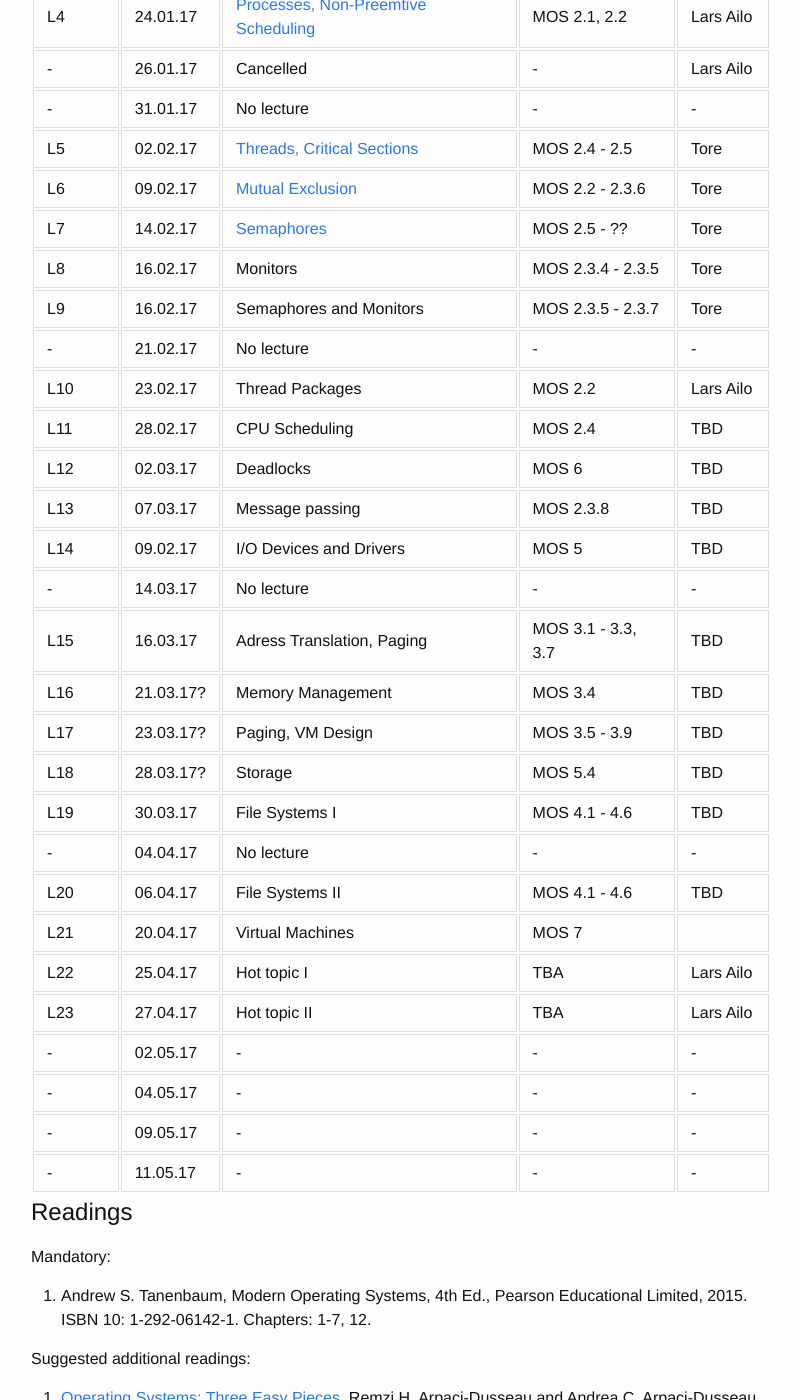
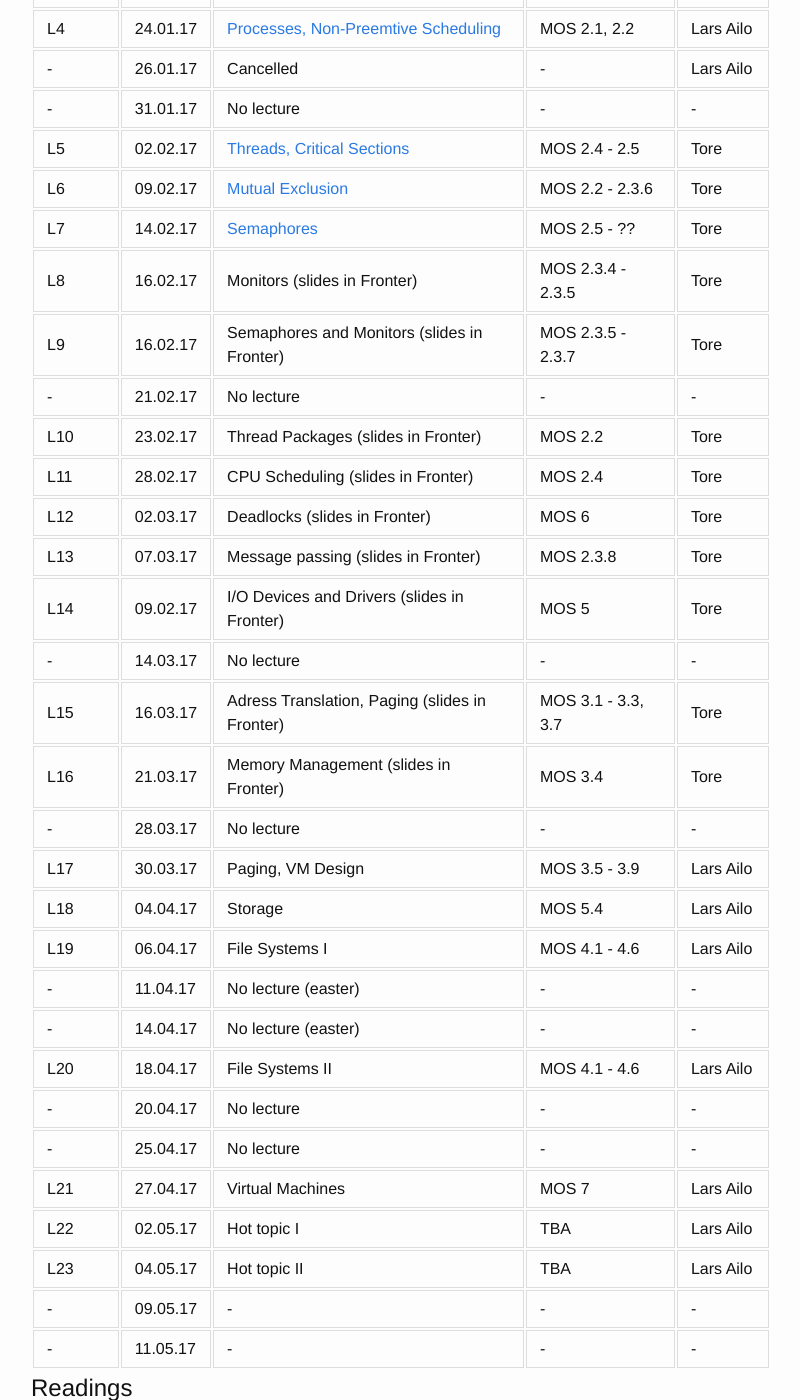
Before and after one commit to uit-inf-2201-s17/uit-inf-2201-s17.github.io, a Jekyll site: the page built from index.md, in a window 1280 px wide and 1400 px high, scrolled down 1066 px. Shown: the whole window, without its empty margins (239-1039 px from the left). Built offline with Jekyll 4.4.1, drawn with Linux system fonts in a browser that asks for light colours; some of the changed text lies outside the part shown.

Commit message:
Updated lecture plan

```diff
--- a/index.md
+++ b/index.md
@@ -46,27 +46,29 @@ Refer to the lecture and mandatory assignment plan, and e-mails, for which room
 | L5  | 02.02.17 | [Threads, Critical Sections](lectures/05 - Threads.pdf) | MOS 2.4 - 2.5 | Tore |
 | L6  | 09.02.17 | [Mutual Exclusion](lectures/06 - Mutual Exclusion.pdf) | MOS 2.2 - 2.3.6 | Tore |
 | L7  | 14.02.17 | [Semaphores](lectures/07 - Semaphores.pdf) | MOS 2.5 - ?? | Tore |
-| L8  | 16.02.17 | Monitors   | MOS 2.3.4 - 2.3.5 | Tore |
-| L9  | 16.02.17 | Semaphores and Monitors | MOS 2.3.5 - 2.3.7 | Tore |
+| L8  | 16.02.17 | Monitors (slides in Fronter)  | MOS 2.3.4 - 2.3.5 | Tore |
+| L9  | 16.02.17 | Semaphores and Monitors (slides in Fronter) | MOS 2.3.5 - 2.3.7 | Tore |
 | -   | 21.02.17 | No lecture | - | - |
-| L10 | 23.02.17 | Thread Packages | MOS 2.2 | Lars Ailo |
-| L11 | 28.02.17 | CPU Scheduling | MOS 2.4 | TBD |
-| L12 | 02.03.17 | Deadlocks | MOS 6 | TBD |
-| L13 | 07.03.17 | Message passing | MOS 2.3.8 | TBD |
-| L14 | 09.02.17 | I/O Devices and Drivers | MOS 5 | TBD |
+| L10 | 23.02.17 | Thread Packages (slides in Fronter) | MOS 2.2 | Tore |
+| L11 | 28.02.17 | CPU Scheduling (slides in Fronter) | MOS 2.4 | Tore |
+| L12 | 02.03.17 | Deadlocks (slides in Fronter) | MOS 6 | Tore |
+| L13 | 07.03.17 | Message passing (slides in Fronter) | MOS 2.3.8 | Tore |
+| L14 | 09.02.17 | I/O Devices and Drivers (slides in Fronter) | MOS 5 | Tore |
 | -   | 14.03.17 | No lecture | - | - |
-| L15 | 16.03.17 | Adress Translation, Paging | MOS 3.1 - 3.3, 3.7| TBD |
-| L16 | 21.03.17? | Memory Management | MOS 3.4 | TBD |
-| L17 | 23.03.17? | Paging, VM Design | MOS 3.5 - 3.9 | TBD |
-| L18 | 28.03.17? | Storage | MOS 5.4 | TBD |
-| L19 | 30.03.17 | File Systems I | MOS 4.1 - 4.6 | TBD |
-| -   | 04.04.17 | No lecture | - | - |
-| L20 | 06.04.17 | File Systems II | MOS 4.1 - 4.6 | TBD |
-| L21 | 20.04.17 | Virtual Machines | MOS 7 | |
-| L22 | 25.04.17 | Hot topic I | TBA | Lars Ailo |
-| L23 | 27.04.17 | Hot topic II | TBA | Lars Ailo |
-| -   | 02.05.17 | - | - | - |
-| -   | 04.05.17 | - | - | - |
+| L15 | 16.03.17 | Adress Translation, Paging (slides in Fronter) | MOS 3.1 - 3.3, 3.7| Tore |
+| L16 | 21.03.17 | Memory Management (slides in Fronter) | MOS 3.4 | Tore |
+| -   | 28.03.17 | No lecture | -| - |
+| L17 | 30.03.17 | Paging, VM Design | MOS 3.5 - 3.9 | Lars Ailo |
+| L18 | 04.04.17 | Storage | MOS 5.4 | Lars Ailo |
+| L19 | 06.04.17 | File Systems I | MOS 4.1 - 4.6 | Lars Ailo |
+| -   | 11.04.17 | No lecture (easter) | - | - |
+| -   | 14.04.17 | No lecture (easter) | - | - |
+| L20 | 18.04.17 | File Systems II | MOS 4.1 - 4.6 | Lars Ailo |
+| -   | 20.04.17 | No lecture | - | - |
+| -   | 25.04.17 | No lecture | - | - |
+| L21 | 27.04.17 | Virtual Machines | MOS 7 | Lars Ailo |
+| L22 | 02.05.17 | Hot topic I | TBA | Lars Ailo |
+| L23 | 04.05.17 | Hot topic II | TBA | Lars Ailo |
 | -   | 09.05.17 | - | - | - |
 | -   | 11.05.17 | - | - | - |
 
@@ -91,6 +93,6 @@ Note! The UiT rules regarding cheating on exams ["Kildebruk, plagiering og fusk
 | P2      | 01.02.17 | 08.02.17 | 22.02.17 | Assignment 2 |
 | P3      | 22.02.17 | 01.03.17 | 08.03.17 | Assignment 3 |
 | P4      | 08.03.17 | 15.03.17 | 29.03.17 | Assignment 4 |
-| P5      | 29.03.17 | 05.04.17 | 26.04.17? | Assignment 5 |
+| P5      | 29.03.17 | 05.04.17 | 26.04.17 | Assignment 5 |
 | Easter  | 13.04.17 | -        | 17.04.17 | God tur |
-| P6      | 26.04.17? | ?        | 24.05.17? | Assignment 6 |
+| P6      | 26.04.17 | 03.05.17 | 24.05.17 | Assignment 6 |
```
